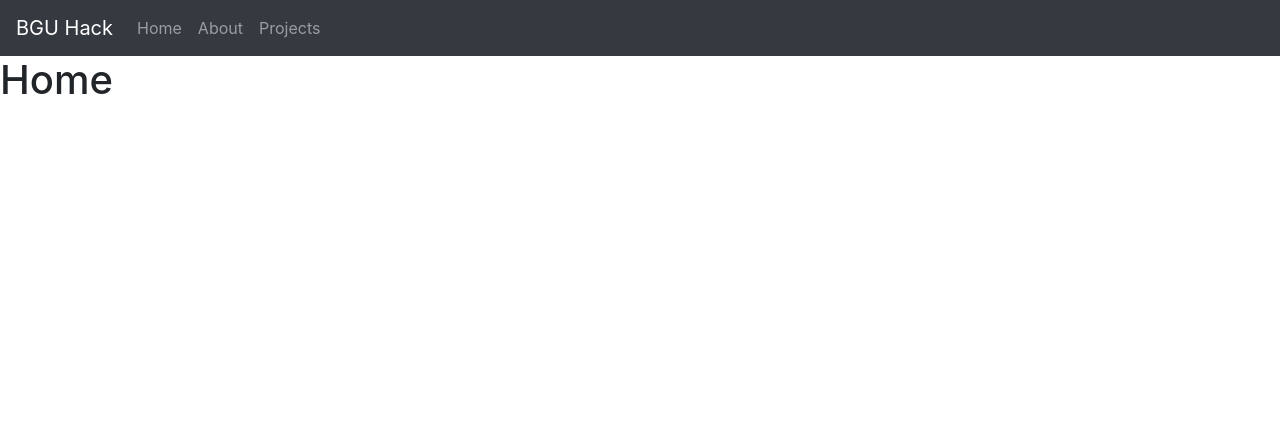
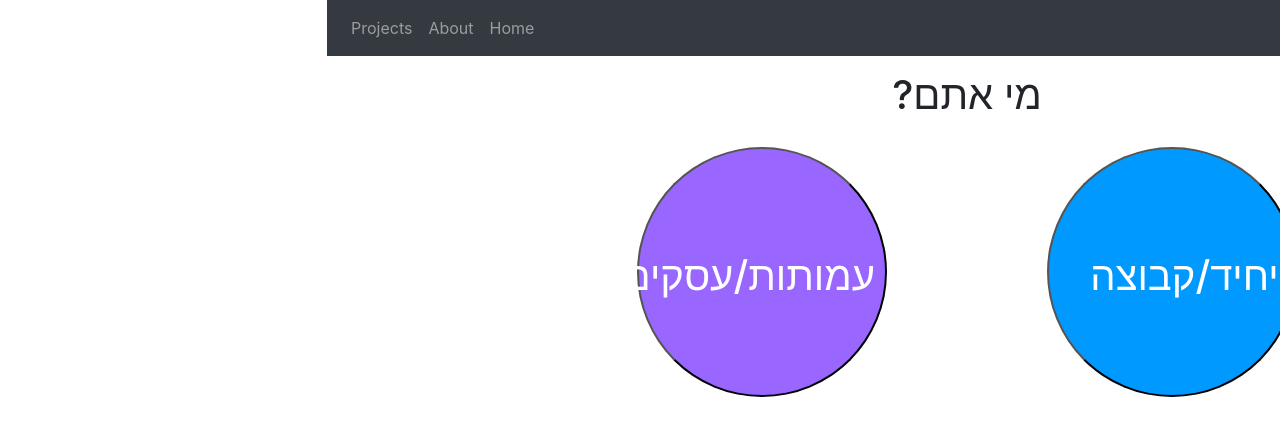
Before and after one commit to Yairsep-zz/HackBGU, a React (Create React App) app in the folder client/: page /Home in a window 1280 px wide. Shown: the top 436 px of the page. Built offline with nearby package versions, Linux system fonts and the light colour scheme; no server answers.

Commit message:
Added Home page buttons

```diff
--- a/client/src/App.css
+++ b/client/src/App.css
@@ -1,5 +1,6 @@
 .App {
   text-align: center;
+
 }
 
 .App-logo {
--- /dev/null
+++ b/client/src/CSS/Home.css
@@ -0,0 +1,4 @@
+body{
+    direction: rtl;
+    font-family: 'Open Sans Hebrew', 'Alef', sans-serif;
+}
--- a/client/src/components/Home.js
+++ b/client/src/components/Home.js
@@ -1,10 +1,46 @@
 import React from "react";
+import "../CSS/Home.css"
 
 function Home() {
-  return (
-    <div>
-      <h1>Home</h1>
-    </div>
+    // TODO: create one circle style to both students and organizations.
+    const studentsCircle = {
+        padding: 10,
+        margin: 20,
+        marginLeft: 80,
+        display: "inline-block",
+        backgroundColor: "#0099ff",
+        borderRadius: "50%",
+        width: 250,
+        height: 250,
+        alignItems: "center",
+        justifyContent: "center",
+    };
+    const organizationsCircle = {
+        padding: 10,
+        margin: 20,
+        marginRight: 80,
+        display: "inline-block",
+        backgroundColor: "#9966ff",
+        borderRadius: "50%",
+        width: 250,
+        height: 250,
+        alignItems: "center",
+        justifyContent: "center",
+    };
+    return (
+      <div style={{display: "flex", flexDirection: "column", alignItems: "center"}}>
+          <div>
+              <h1 style={{marginTop: 15}}>מי אתם?</h1>
+          </div>
+          <div className={"row"}>
+              <button style={studentsCircle}>
+                  <h1 style={{color: "white", marginLeft: 25, marginTop: 15}}>יחיד/קבוצה</h1>
+              </button>
+              <button style={organizationsCircle}>
+                  <h1 style={{color: "white", marginTop: 15}}>עמותות/עסקים</h1>
+              </button>
+          </div>
+      </div>
   );
 }
 
--- a/client/src/index.css
+++ b/client/src/index.css
@@ -1,13 +1,15 @@
 body {
   margin: 0;
-  font-family: -apple-system, BlinkMacSystemFont, 'Segoe UI', 'Roboto', 'Oxygen',
-    'Ubuntu', 'Cantarell', 'Fira Sans', 'Droid Sans', 'Helvetica Neue',
-    sans-serif;
+  font-family: 'Alef', sans-serif;
+  /*font-family: -apple-system, BlinkMacSystemFont, 'Segoe UI', 'Roboto', 'Oxygen',*/
+  /*  'Ubuntu', 'Cantarell', 'Fira Sans', 'Droid Sans', 'Helvetica Neue',*/
+  /*  sans-serif;*/
   -webkit-font-smoothing: antialiased;
   -moz-osx-font-smoothing: grayscale;
 }
 
 code {
-  font-family: source-code-pro, Menlo, Monaco, Consolas, 'Courier New',
-    monospace;
+  /*font-family: source-code-pro, Menlo, Monaco, Consolas, 'Courier New',*/
+  /*  monospace;*/
+  font-family: 'Alef', sans-serif;
 }
```
